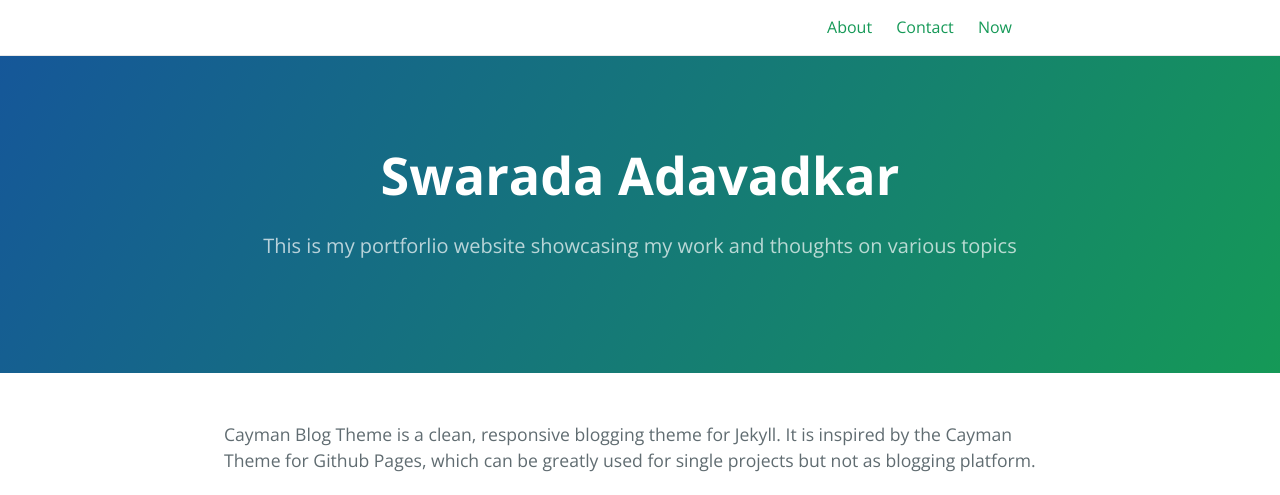
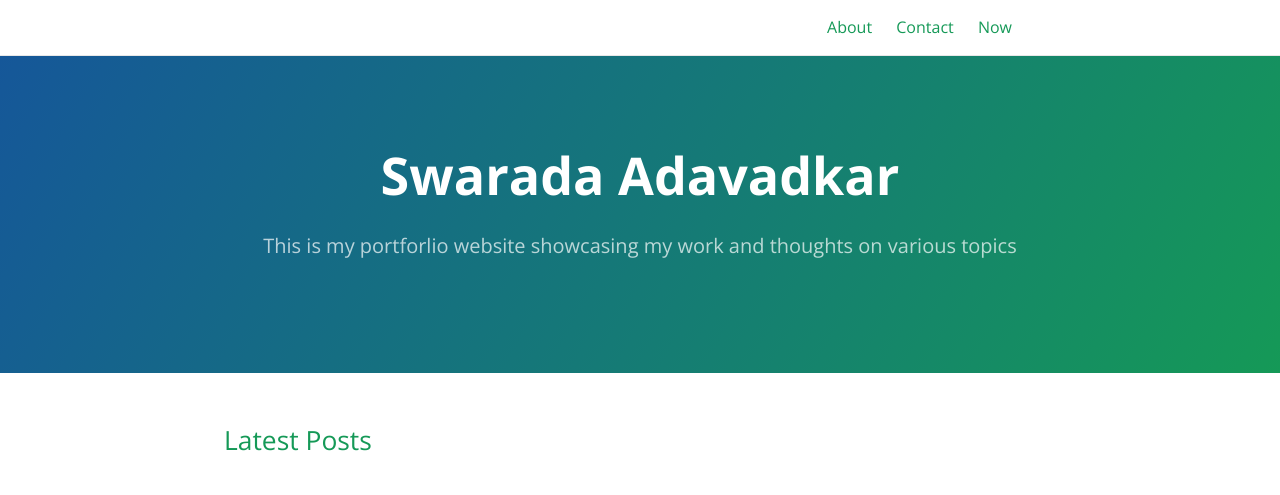
Before and after one commit to swarada189/swarada189.github.io, a Jekyll site: the page built from index.md, in a window 1280 px wide. Shown: the top 495 px of the page. Built offline with Jekyll 4.4.1, drawn with Linux system fonts in a browser that asks for light colours; some of the changed text lies outside the part shown.

Commit message:
Update index.md

```diff
--- a/index.md
+++ b/index.md
@@ -7,11 +7,3 @@
 #
 layout: home
 ---
-
-Cayman Blog Theme is a clean, responsive blogging theme for Jekyll. It is inspired by the Cayman Theme for Github Pages, which can be greatly used for single projects but not as blogging platform.
-
-This theme has instead all you need to start today blogging with Jekyll, and no effort: pages, posts, few social buttons. Try loading this on mobile too.
-
-Have a look at the Github page for more information.
-
-You find this descriptive text in the `index.md` file, so you can change it, or remove it completely, according to your needs.
```
